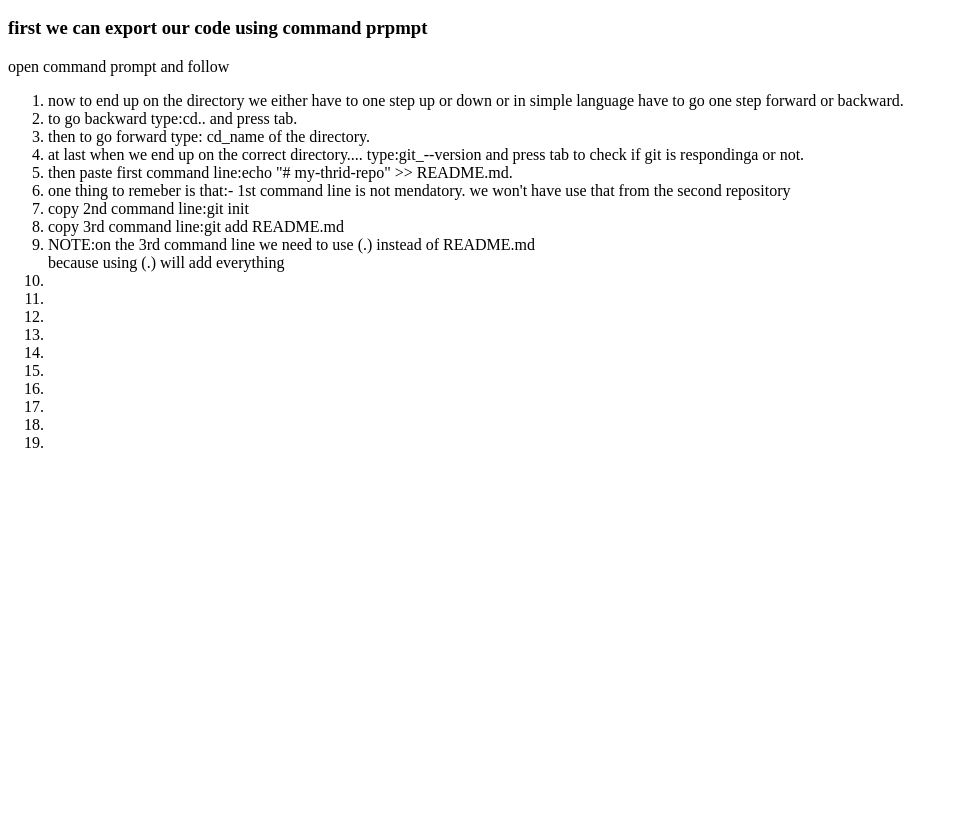
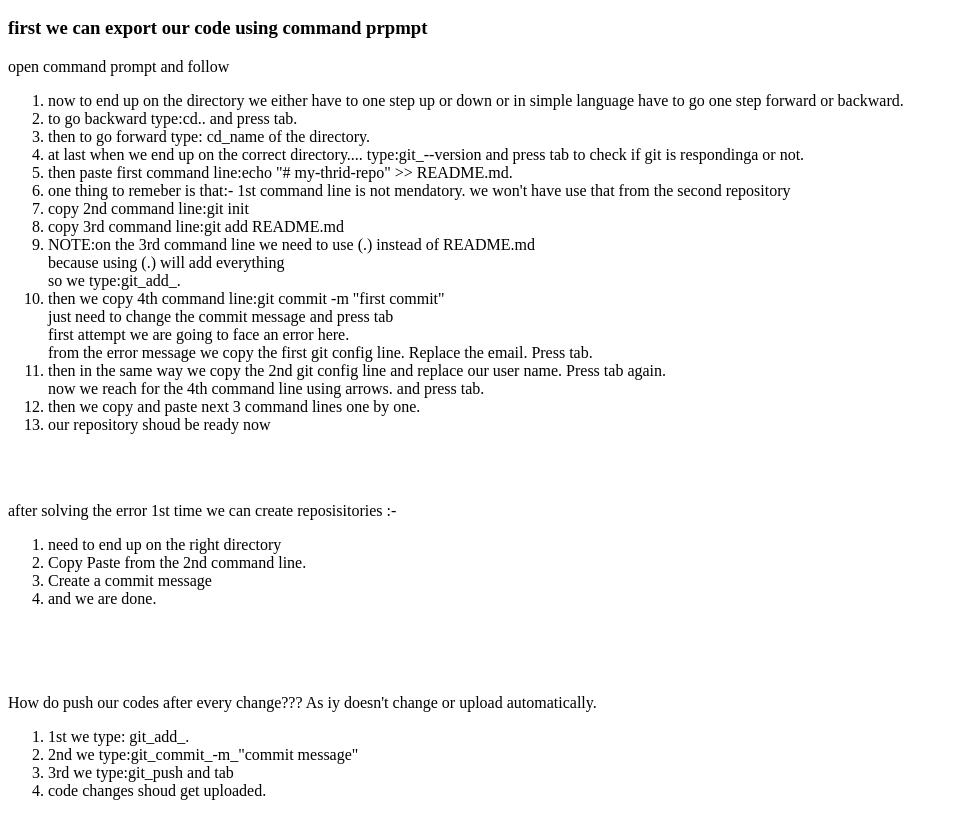
Before and after one commit to abulbashar98/my-second-repo, a plain HTML site: page index.html in a window 1280 px wide. Shown: the part 110-926 px from the top of the page, without its empty margins (0-954 px from the left). Before the commit the page ends 800 px from the top, so only its background shows below. Drawn offline with Linux system fonts and the light colour scheme.

Commit message:
command prompt step by step

```diff
--- a/index.html
+++ b/index.html
@@ -20,17 +20,30 @@
         <li>one thing to remeber is that:- 1st command line is not mendatory. we won't have use that from the second repository</li>
         <li>copy 2nd command line:git init</li>
         <li>copy 3rd command line:git add README.md</li>
-        <li>NOTE:on the 3rd command line we need to use (.) instead of README.md <br> because using (.) will add everything      </li>
-        <li></li>
-        <li></li>
-        <li></li>
-        <li></li>
-        <li></li>
-        <li></li>
-        <li></li>
-        <li></li>
-        <li></li>
-        <li></li>
+        <li>NOTE:on the 3rd command line we need to use (.) instead of README.md <br> because using (.) will add everything  <br> so we type:git_add_.    </li>
+        <li>then we copy 4th command line:git commit -m "first commit"<br>just need to change the commit message and press tab <br>first attempt we are going to face an error here. <br>from the error message we copy the first git config line. Replace the email. Press tab. </li>
+        <li>then in the same way we copy the 2nd git config line and replace our user name. Press tab again. <br> now we reach for the 4th command line using arrows. and press tab.</li>
+        <li>then we copy and paste next 3 command lines one by one.</li>
+        <li>our repository shoud be ready now</li>
+        </Ol>
+        <br>
+        <br>
+        <P>after solving the error 1st time we can create reposisitories :-</P>
+        <ol>
+        <li>need to end up on the right directory</li>
+        <li>Copy Paste from the 2nd command line.</li>
+        <li>Create a commit message</li>
+        <li>and we are done.</li>
+        </ol>
+        <br>
+        <br>
+        <br>
+                <P>How do push our codes after every change??? As iy doesn't change or upload automatically.</P>
+        <ol>
+        <li>1st we type: git_add_.</li>
+        <li>2nd we type:git_commit_-m_"commit message"</li>
+        <li>3rd we type:git_push and tab</li>
+    <li>code changes shoud get uploaded.</li>
     </ol>
 </body>
 </html>
```
